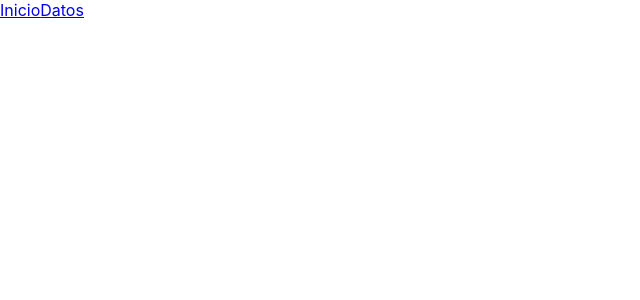
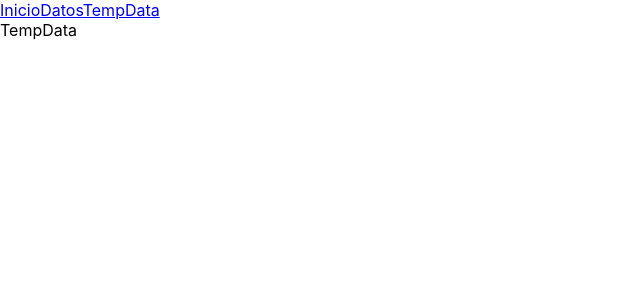
Before and after one commit to spotfreeman/telemetria-frontend, a React (Create React App) app: page /tempdata in a window 1280 px wide. Before the commit this address had no page. Shown: the top 300 px of the page, without its empty margins (0-640 px from the left). Built offline with nearby package versions, Linux system fonts and the light colour scheme.

Commit message:
Add Page TempData

```diff
--- a/src/App.js
+++ b/src/App.js
@@ -1,6 +1,7 @@
 import './App.css';
 import { BrowserRouter as Router, Routes, Route, Link } from 'react-router-dom';
 import DatosPage from './DatosPage';
+import { TempData } from './Pages/TempData';
 
 
 function App() {
@@ -9,10 +10,14 @@ function App() {
       <nav>
         <Link to="/">Inicio</Link>
         <Link to="/datos">Datos</Link>
+        <Link to="/tempdata">TempData</Link>
       </nav>
+
       <Routes>
         <Route path="/" element={<div>Página principal</div>} />
         <Route path="/datos" element={<DatosPage />} />
+        <Route path="/tempdata" element={<TempData />} />
+        <Route path="*" element={<div>404 - Página no encontrada</div>} />
       </Routes>
     </Router>
   );
--- /dev/null
+++ b/src/Pages/TempData.jsx
@@ -0,0 +1,7 @@
+
+
+export const TempData = () => {
+    return (
+        <div>TempData</div>
+    )
+}
```
